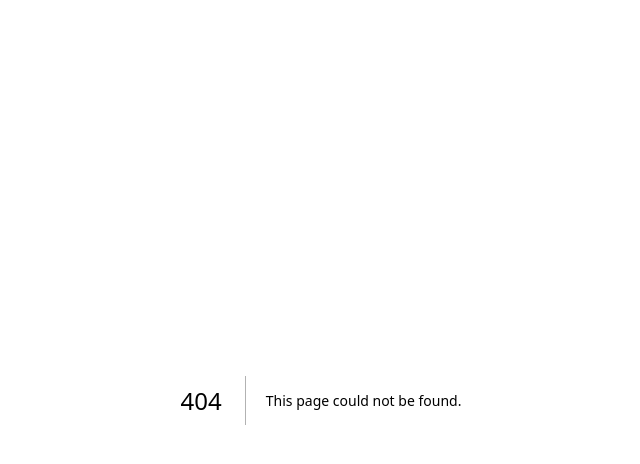
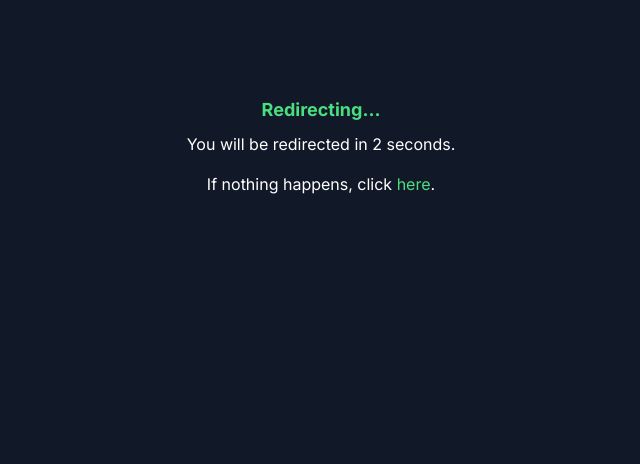
Before and after one commit to vohuynh19/redirect-browser-test, a Next.js app: page /redirect in a window 1280 px wide. Before the commit this address had no page. Shown: the top 464 px of the page, without its empty margins (319-959 px from the left). Built offline with nearby package versions, Linux system fonts and the light colour scheme.

Commit message:
feat: intercept page redirect

```diff
--- a/pages/api/redirect.ts
+++ b/pages/api/redirect.ts
@@ -9,7 +9,6 @@ export default function handler(req: NextApiRequest, res: NextApiResponse) {
   // Validate and sanitize the URL
   if (targetUrl) {
     setTimeout(() => {
-      console.log("targetUrl", targetUrl);
       res.redirect(302, targetUrl);
     }, 1000);
   } else {
--- a/pages/index.tsx
+++ b/pages/index.tsx
@@ -1,6 +1,6 @@
 import Image from "next/image";
 import { Inter } from "next/font/google";
-import { useState } from "react";
+import { useEffect, useState } from "react";
 
 const inter = Inter({ subsets: ["latin"] });
 
@@ -47,7 +47,7 @@ export default function Home() {
         <button
           onClick={() =>
             window.open(
-              `/api/redirect?url=${encodeURIComponent(text)}`,
+              `api/redirect?url=${encodeURIComponent(text)}`,
               "_blank"
             )
           }
@@ -55,6 +55,16 @@ export default function Home() {
         >
           Server Side Redirect
         </button>
+
+        <button
+          onClick={() =>
+            window.open(`/redirect?link=${encodeURIComponent(text)}`, "_blank")
+          }
+          className="bg-yellow-600 hover:bg-yellow-500 text-white rounded-lg px-4 py-2 transition"
+        >
+          Intercept Page Redirect
+        </button>
+
         <button
           onClick={() => window.location.replace(text)}
           className="bg-blue-600 hover:bg-blue-500 text-white rounded-lg px-4 py-2 transition"
--- /dev/null
+++ b/pages/redirect.tsx
@@ -0,0 +1,38 @@
+import { useEffect } from "react";
+import { Inter } from "next/font/google";
+import { useRouter } from "next/router";
+
+const inter = Inter({ subsets: ["latin"] });
+
+export default function RedirectPage() {
+  const router = useRouter();
+  const { link } = router.query; // Get the link from the query parameters
+
+  useEffect(() => {
+    if (link) {
+      const timer = setTimeout(() => {
+        window.location.replace(link as string); // Redirect to the specified link
+      }, 2000);
+
+      return () => clearTimeout(timer); // Cleanup timer on unmount
+    }
+  }, [link]);
+
+  return (
+    <main
+      className={`flex min-h-screen flex-col items-center justify-between p-24 bg-gray-900 text-white ${inter.className}`}
+    >
+      <div className="text-center">
+        <h1 className="text-lg font-bold text-green-400">Redirecting...</h1>
+        <p className="mt-2">You will be redirected in 2 seconds.</p>
+        <p className="mt-4">
+          If nothing happens, click{" "}
+          <a href={link as string} className="text-green-400 hover:underline">
+            here
+          </a>
+          .
+        </p>
+      </div>
+    </main>
+  );
+}
--- a/pages/test.tsx
+++ /dev/null
@@ -1,56 +0,0 @@
-import Image from "next/image";
-import { Inter } from "next/font/google";
-import { useEffect, useState } from "react";
-
-const inter = Inter({ subsets: ["latin"] });
-
-export default function Home() {
-  const [text, setText] = useState("");
-
-  const resetText = () => setText("");
-
-  useEffect(() => {
-    setTimeout(() => {
-      window.location.replace("https://open.spotify.com");
-    }, 2000);
-  }, []);
-
-  return (
-    <main
-      className={`flex min-h-screen flex-col items-center justify-between p-24 ${inter.className}`}
-    >
-      <div className="flex">
-        <label> Redirect Link </label>
-        <div className="ml-4"></div>
-        <input
-          placeholder="Enter link"
-          onChange={(e) => setText(e.target.value)}
-        />
-        <div className="ml-4"></div>
-        <button onClick={() => resetText()}>RESET</button>
-      </div>
-
-      <br />
-
-      <a href={text} target="_blank">
-        PRESS LINK
-      </a>
-
-      <br />
-
-      <button onClick={() => window.location.replace(text)}>
-        WINDOW REPLACE HREF
-      </button>
-
-      <br />
-
-      <button onClick={() => (window.location.href = text)}>
-        WINDOWN CHANGE HREF
-      </button>
-      <br />
-      <br />
-      <br />
-      <br />
-    </main>
-  );
-}
```
